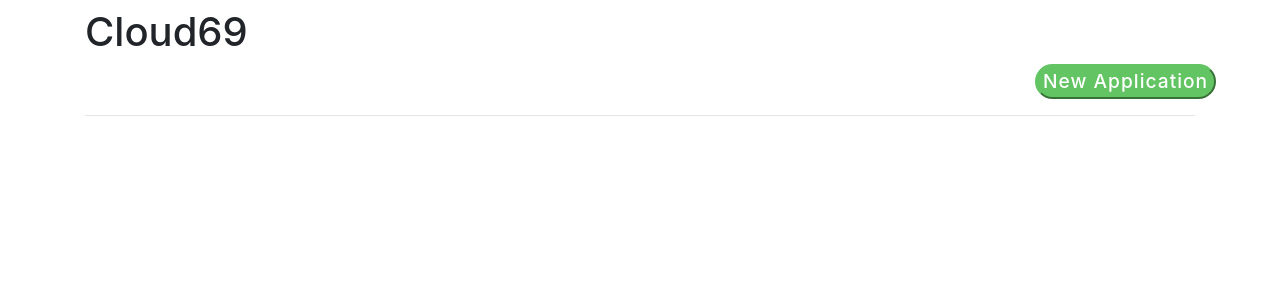
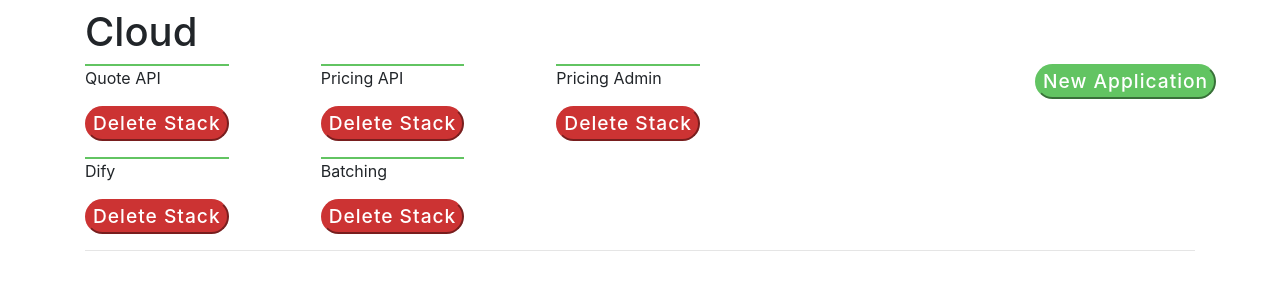
Before and after one commit to Adrian1707/cloud69, a Django app: page /cloud69/ in a window 1280 px wide. Shown: the top 300 px of the page. Run offline with Django 3.2, Linux system fonts and the light colour scheme; data that the repository does not hold is empty; style sheets or scripts are compiled from the project's sources; some libraries are stand-ins or nearby versions.

Commit message:
Fake stack data and add flex to wrap stack divs

```diff
--- a/cloud69/static/cloud69/style.scss
+++ b/cloud69/static/cloud69/style.scss
@@ -1,13 +1,14 @@
 $cloud69-green: #62c462;
 $cloud69-red: #c33;
 
-.instance {
+.stack {
   border-top: 2px solid $cloud69-green;
   margin-right: 10%;
 }
 
-.instances {
+.stacks {
   display: flex;
+  flex-wrap: wrap;
 }
 
 .button {
--- a/cloud69/templates/cloud69/index.html
+++ b/cloud69/templates/cloud69/index.html
@@ -11,12 +11,12 @@
     <div class="container">
       <div class="row justify-content-center">
         <div class="col-12">
-          <h1 class="mt-2">Cloud69</h1>
+          <h1 class="mt-2">Cloud</h1>
           <div class="row">
-            <div class="col-md-10 instances">
+            <div class="col-md-10 stacks">
               {% for stack in stacks %}
-                <div class="instance">
-                  <p>Stack Name: {{ stack.StackName }}</p>
+                <div class="stack">
+                  <p>{{ stack.StackName }}</p>
                   <form action="/cloud69/delete_stack" method="POST">
                     {% csrf_token %}
                     <input class="button button--delete" type="submit" value="Delete Stack">
--- a/cloud69/views.py
+++ b/cloud69/views.py
@@ -7,7 +7,26 @@ import boto3
 import pdb
 
 def index(request):
-    stacks = CloudFormationClient().get_stacks()
+    # stacks = CloudFormationClient().get_stacks()
+    stacks = {
+        "StackSummaries": [
+            {
+                "StackName": "Quote API",
+            },
+            {
+                "StackName": "Pricing API",
+            },
+            {
+                "StackName": "Pricing Admin",
+            },
+            {
+                "StackName": "Dify",
+            },
+            {
+                "StackName": "Batching",
+            }
+        ]
+    }
     template = loader.get_template('cloud69/index.html')
 
     html = template.render({'stacks': stacks["StackSummaries"] }, request)
```
